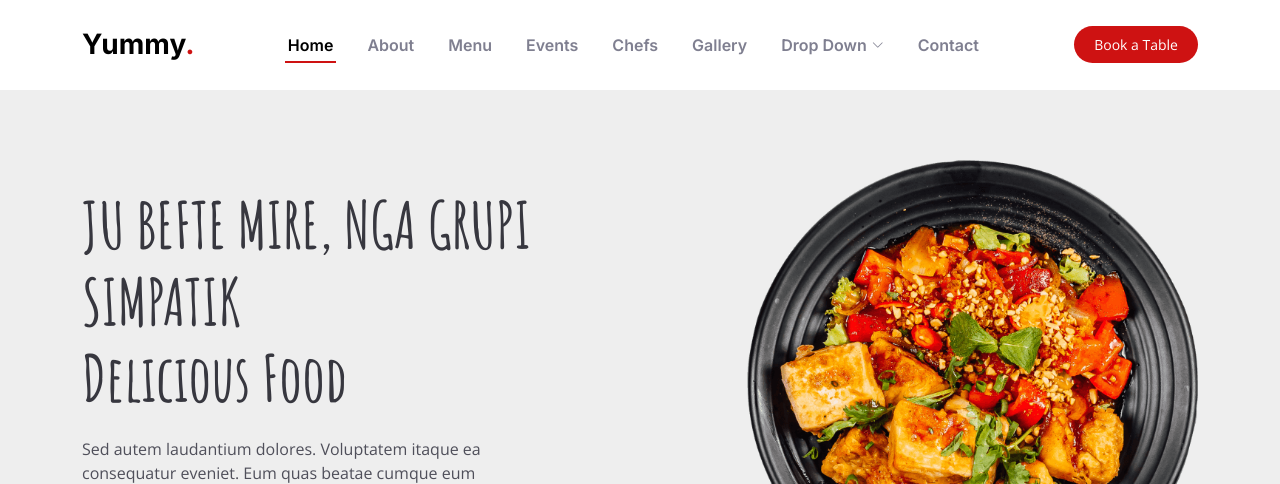
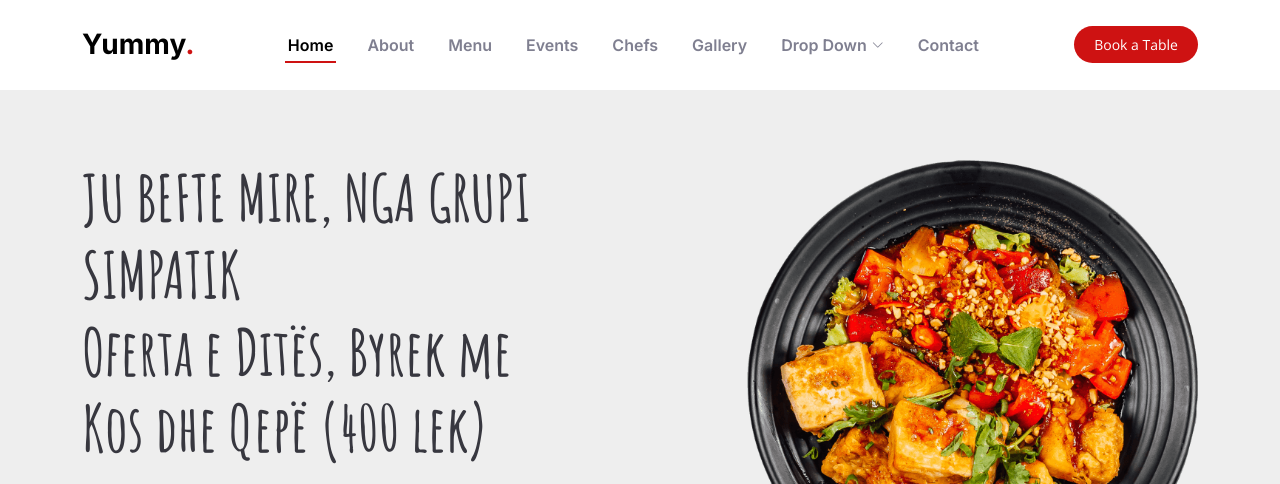
Before and after one commit to grupisimpatik/grupisimpatik.github.io, a plain HTML site: page index.html in a window 1280 px wide. Shown: the top 484 px of the page. Drawn offline with nearby package versions, Linux system fonts and the light colour scheme.

Commit message:
Update index.html

```diff
--- a/index.html
+++ b/index.html
@@ -89,7 +89,7 @@
     <div class="container">
       <div class="row justify-content-between gy-5">
         <div class="col-lg-5 order-2 order-lg-1 d-flex flex-column justify-content-center align-items-center align-items-lg-start text-center text-lg-start">
-          <h2 data-aos="fade-up">JU BEFTE MIRE, NGA GRUPI SIMPATIK<br>Delicious Food</h2>
+          <h2 data-aos="fade-up">JU BEFTE MIRE, NGA GRUPI SIMPATIK<br>Oferta e Ditës, Byrek me Kos dhe Qepë (400 lek)</h2>
           <p data-aos="fade-up" data-aos-delay="100">Sed autem laudantium dolores. Voluptatem itaque ea consequatur eveniet. Eum quas beatae cumque eum quaerat.</p>
           <div class="d-flex" data-aos="fade-up" data-aos-delay="200">
             <a href="#book-a-table" class="btn-book-a-table">Book a Table</a>
```
